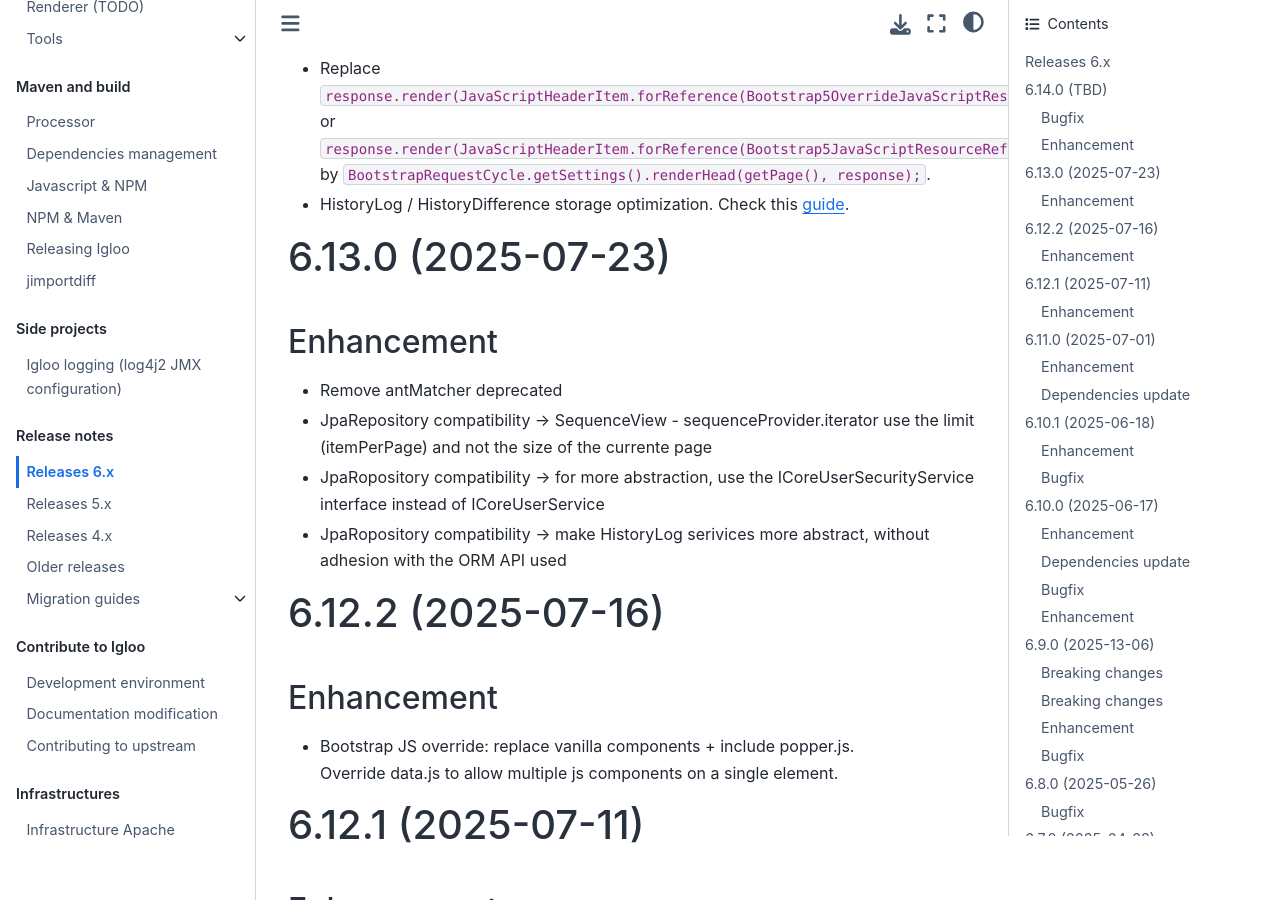
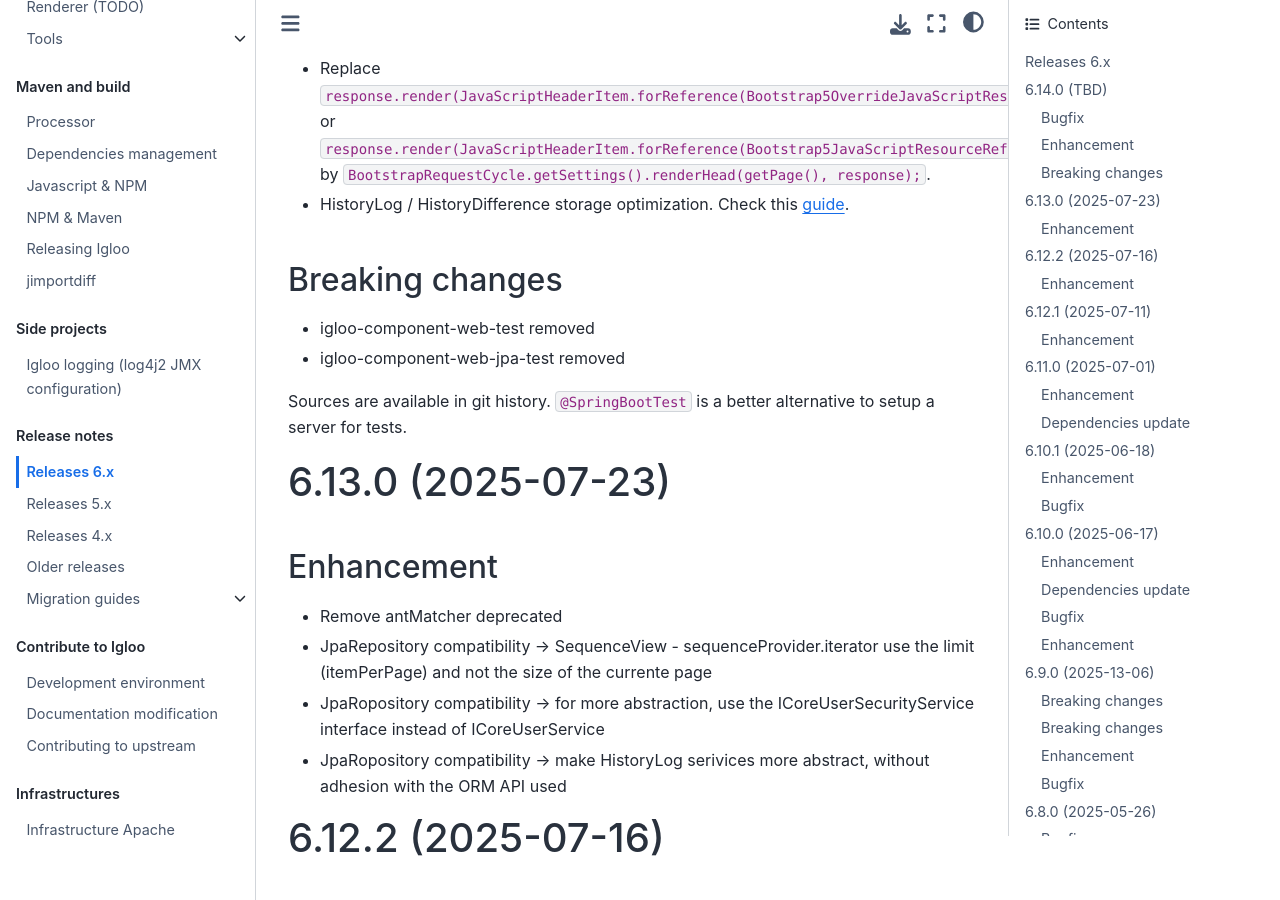
Before and after one commit to igloo-project/igloo-doc, a Sphinx documentation site: the page built from source/release-notes/releases-6.x.md, in a window 1280 px wide and 900 px high, scrolled down 404 px. Built offline with Sphinx 7.4.7 and the Sphinx Book theme 1.1.4, drawn with Linux system fonts in a browser that asks for light colours.

Commit message:
igloo 6.14.0 changelog

```diff
--- a/source/release-notes/releases-6.x.md
+++ b/source/release-notes/releases-6.x.md
@@ -13,6 +13,13 @@
   or `response.render(JavaScriptHeaderItem.forReference(Bootstrap5JavaScriptResourceReference.get()));` by
   `BootstrapRequestCycle.getSettings().renderHead(getPage(), response);`.
 * HistoryLog / HistoryDifference storage optimization. Check this {ref}`guide <historylog-optimization-migration>`.
+
+## Breaking changes
+
+* igloo-component-web-test removed
+* igloo-component-web-jpa-test removed
+
+Sources are available in git history. `@SpringBootTest` is a better alternative to setup a server for tests.
 
 # 6.13.0 (2025-07-23)
 
```
